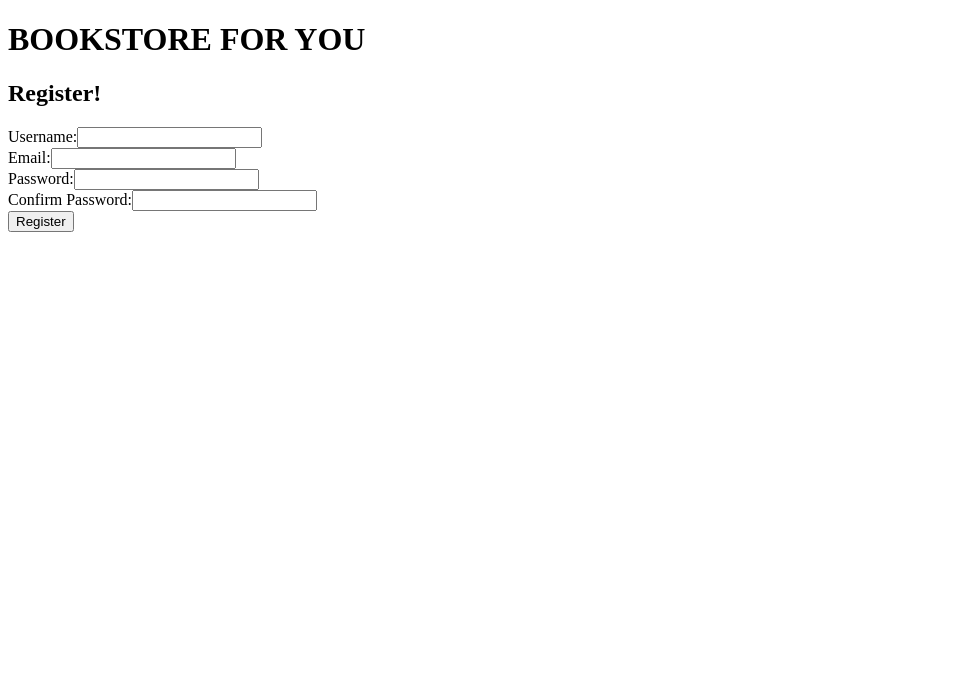
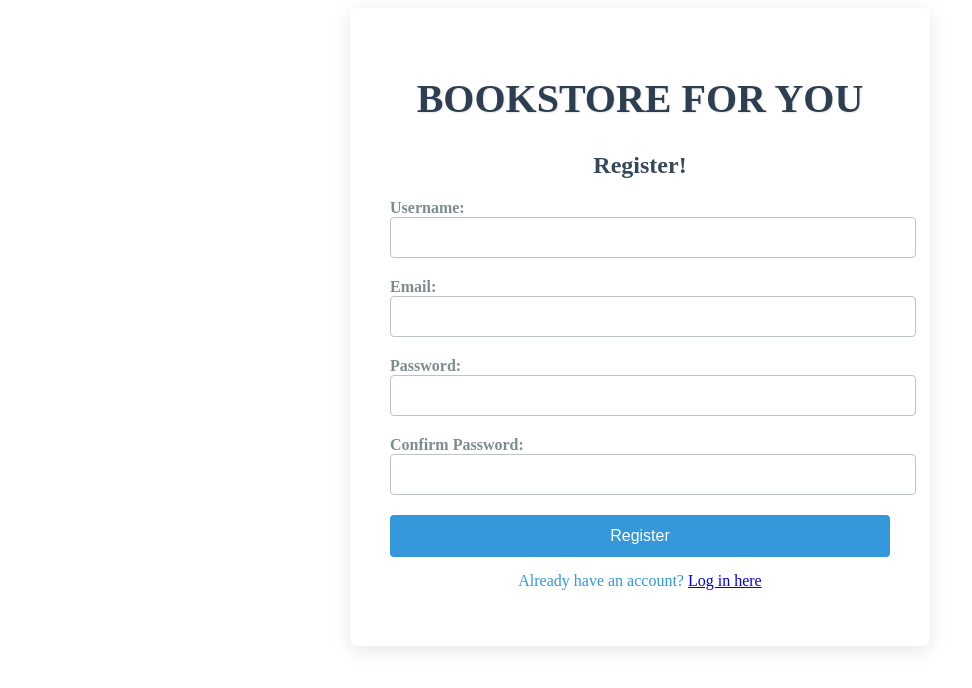
Before and after one commit to HyunmoBae/bookstore, a Next.js app: page /register in a window 1280 px wide. Shown: the top 688 px of the page, without its empty margins (0-972 px from the left). Built offline with nearby package versions, Linux system fonts and the light colour scheme.

Commit message:
register and confirm page

```diff
--- a/src/app/confirm.module.css
+++ b/src/app/confirm.module.css
@@ -1,5 +1,5 @@
 .body {
-    background-color: #cfe3e8; /* 부드러운 배경색 추가 */
+    background-color: #f4f6f9; /* 부드러운 배경색 */
     font-family: 'Arial', sans-serif; /* 기본 폰트 설정 */
 }
 
@@ -10,48 +10,28 @@
     padding: 40px;
     background-color: #ffffff; /* 흰색 배경 */
     border-radius: 8px;
-    box-shadow: 0 4px 20px rgba(0, 0, 0, 0.1); /* 더 부드러운 그림자 */
-    max-width: 500px;
-    width: 90%; /* 90% 너비 사용 */
-    margin: auto;
+    box-shadow: 0 4px 20px rgba(0, 0, 0, 0.1); /* 그림자 효과 */
+    max-width: 400px;
+    width: 90%; /* 너비 조정 */
+    margin: auto; /* 중앙 정렬 */
 }
 
 .title {
-    font-size: 2.5rem;
+    font-size: 2rem;
     color: #2c3e50; /* 짙은 색상 */
-    margin-bottom: 10px;
-    text-align: center;
-    text-shadow: 1px 1px 2px rgba(0, 0, 0, 0.1); /* 텍스트 그림자 */
-  }
-
-  .subtitle {
-    font-size: 1.5rem;
-    color: #34495e; /* 밝은 색상 */
     margin-bottom: 20px;
-  }
-
-  .error {
-    color: #e74c3c; /* 에러 메시지 색상 */
-    margin-bottom: 10px;
-  }
-
-  .form {
-    display: flex;
-    flex-direction: column;
-    width: 100%;
 }
 
 .label {
     margin-bottom: 5px;
     font-weight: bold;
-    text-align: left;
-    color: #7f8c8d; /* 부드러운 색상 */
+    color: #34495e; /* 부드러운 색상 */
 }
 
 .input {
-    padding: 12px; /* 패딩 증가 */
+    padding: 12px;
     margin-bottom: 15px;
-    border: 1px solid #bdc3c7; /* 부드러운 테두리 색상 */
+    border: 1px solid #bdc3c7; /* 테두리 색상 */
     border-radius: 4px;
     width: 100%;
     transition: border-color 0.3s; /* 테두리 색상 변화 추가 */
@@ -78,13 +58,8 @@
     transform: translateY(-2px); /* 마우스 올릴 시 약간 위로 */
 }
 
-  .link {
-    margin-top: 15px; /* 링크와 버튼 사이의 여백 */
-    text-align: center;
-    color: #3498db; /* 링크 색상 */
-    text-decoration: none; /* 기본 텍스트 장식 제거 */
+.error {
+    color: #e74c3c; /* 에러 메시지 색상 */
+    margin-bottom: 10px;
+    text-align: center; /* 중앙 정렬 */
 }
-
-  .link:hover {
-    text-decoration: underline; /* hover 시 밑줄 추가 */
-  }
--- /dev/null
+++ b/src/app/register.module.css
@@ -0,0 +1,90 @@
+.body {
+    background-color: #cfe3e8; /* 부드러운 배경색 추가 */
+    font-family: 'Arial', sans-serif; /* 기본 폰트 설정 */
+  }
+
+  .container {
+    display: flex;
+    flex-direction: column;
+    align-items: center;
+    padding: 40px;
+    background-color: #ffffff; /* 흰색 배경 */
+    border-radius: 8px;
+    box-shadow: 0 4px 20px rgba(0, 0, 0, 0.1); /* 더 부드러운 그림자 */
+    max-width: 500px;
+    width: 90%; /* 90% 너비 사용 */
+    margin: auto;
+  }
+
+  .title {
+    font-size: 2.5rem;
+    color: #2c3e50; /* 짙은 색상 */
+    margin-bottom: 10px;
+    text-align: center;
+    text-shadow: 1px 1px 2px rgba(0, 0, 0, 0.1); /* 텍스트 그림자 */
+  }
+
+  .subtitle {
+    font-size: 1.5rem;
+    color: #34495e; /* 밝은 색상 */
+    margin-bottom: 20px;
+  }
+
+  .error {
+    color: #e74c3c; /* 에러 메시지 색상 */
+    margin-bottom: 10px;
+  }
+
+  .form {
+    display: flex;
+    flex-direction: column;
+    width: 100%;
+  }
+
+  .label {
+    margin-bottom: 5px;
+    font-weight: bold;
+    text-align: left;
+    color: #7f8c8d; /* 부드러운 색상 */
+  }
+
+  .input {
+    padding: 12px; /* 패딩 증가 */
+    margin-bottom: 15px;
+    border: 1px solid #bdc3c7; /* 부드러운 테두리 색상 */
+    border-radius: 4px;
+    width: 100%;
+    transition: border-color 0.3s; /* 테두리 색상 변화 추가 */
+  }
+
+  .input:focus {
+    border-color: #3498db; /* 포커스 시 테두리 색상 변화 */
+    outline: none; /* 아웃라인 제거 */
+  }
+
+  .button {
+    padding: 12px;
+    background-color: #3498db; /* 버튼 배경 색상 */
+    border: none;
+    border-radius: 4px;
+    color: white;
+    font-size: 1rem;
+    cursor: pointer;
+    transition: background-color 0.3s ease, transform 0.3s ease; /* 전환 효과 추가 */
+  }
+
+  .button:hover {
+    background-color: #2980b9; /* hover 시 색상 변화 */
+    transform: translateY(-2px); /* 마우스 올릴 시 약간 위로 */
+  }
+
+  .link {
+    margin-top: 15px; /* 링크와 버튼 사이의 여백 */
+    text-align: center;
+    color: #3498db; /* 링크 색상 */
+    text-decoration: none; /* 기본 텍스트 장식 제거 */
+  }
+
+  .link:hover {
+    text-decoration: underline; /* hover 시 밑줄 추가 */
+  }
--- a/src/pages/register.tsx
+++ b/src/pages/register.tsx
@@ -1,7 +1,8 @@
 import Link from 'next/link';
 import React, { useState, useEffect } from 'react';
 import { CognitoUserPool, CognitoUserAttribute } from 'amazon-cognito-identity-js';
-import '../app/confirm.module.css';
+import styles from '../app/register.module.css'; // CSS 모듈 가져오기
+import { useRouter } from 'next/router';
 
 const Register: React.FC = () => {
   const [username, setUsername] = useState('');
@@ -9,15 +10,26 @@ const Register: React.FC = () => {
   const [password, setPassword] = useState('');
   const [confirmPassword, setConfirmPassword] = useState('');
   const [isClient, setIsClient] = useState(false);
+  const [errorMessage, setErrorMessage] = useState('');
+  const router = useRouter();
 
   useEffect(() => {
-    setIsClient(true); // Confirm that we are on the client
+    setIsClient(true);
   }, []);
 
-  const handleSubmit = (e: React.FormEvent) => {
+  const handleSubmit = async (e: React.FormEvent) => {
     e.preventDefault();
+    setErrorMessage(''); // 이전 에러 메시지 초기화
+
     if (password !== confirmPassword) {
-      alert("Passwords do not match");
+      setErrorMessage("Passwords do not match");
+      return;
+    }
+
+    // 이메일 형식 유효성 검사
+    const emailRegex = /^[^\s@]+@[^\s@]+\.[^\s@]+$/;
+    if (!emailRegex.test(email)) {
+      setErrorMessage("Invalid email format");
       return;
     }
 
@@ -37,48 +49,75 @@ const Register: React.FC = () => {
 
     userPool.signUp(username, password, attributeList, [], (err, result) => {
       if (err) {
-        alert(err.message || JSON.stringify(err));
+        setErrorMessage(err.message || JSON.stringify(err));
         return;
       }
-      alert('Registration successful. Please check your email for confirmation code.');
+      alert('Registration successful. Please check your email for the confirmation code.');
       if (result && isClient) {
-        window.location.href = "/confirm"; // Redirect after successful registration
+        router.push("/confirm"); // Next.js 라우팅을 사용한 리디렉션
       }
     });
   };
 
-  // Conditional rendering based on isClient
   if (!isClient) {
-    return null; // Or a loading spinner/message
+    return null; // 클라이언트에서만 렌더링
   }
 
   return (
-    <div>
-      <h1>BOOKSTORE FOR YOU</h1>
-      <h2>Register!</h2>
-      <form onSubmit={handleSubmit}>
-        <label>
+    <div className={styles.container}>
+      <h1 className={styles.title}>BOOKSTORE FOR YOU</h1>
+      <h2 className={styles.subtitle}>Register!</h2>
+      {errorMessage && <div className={styles.error}>{errorMessage}</div>} {/* 에러 메시지 표시 */}
+      <form onSubmit={handleSubmit} className={styles.form}>
+        <label htmlFor="username" className={styles.label}>
           Username:
-          <input type="text" value={username} onChange={(e) => setUsername(e.target.value)} required />
+          <input
+            id="username"
+            type="text"
+            value={username}
+            onChange={(e) => setUsername(e.target.value)}
+            required
+            className={styles.input}
+          />
         </label>
-        <br />
-        <label>
+        <label htmlFor="email" className={styles.label}>
           Email:
-          <input type="email" value={email} onChange={(e) => setEmail(e.target.value)} required />
+          <input
+            id="email"
+            type="email"
+            value={email}
+            onChange={(e) => setEmail(e.target.value)}
+            required
+            className={styles.input}
+          />
         </label>
-        <br />
-        <label>
+        <label htmlFor="password" className={styles.label}>
           Password:
-          <input type="password" value={password} onChange={(e) => setPassword(e.target.value)} required />
+          <input
+            id="password"
+            type="password"
+            value={password}
+            onChange={(e) => setPassword(e.target.value)}
+            required
+            className={styles.input}
+          />
         </label>
-        <br />
-        <label>
+        <label htmlFor="confirmPassword" className={styles.label}>
           Confirm Password:
-          <input type="password" value={confirmPassword} onChange={(e) => setConfirmPassword(e.target.value)} required />
+          <input
+            id="confirmPassword"
+            type="password"
+            value={confirmPassword}
+            onChange={(e) => setConfirmPassword(e.target.value)}
+            required
+            className={styles.input}
+          />
         </label>
-        <br />
-        <button type="submit">Register</button>
+        <button type="submit" className={styles.button}>Register</button>
       </form>
+      <p className={styles.link}>
+        Already have an account? <Link href="/login">Log in here</Link>
+      </p>
     </div>
   );
 };
```
Also changed, not shown: src/pages/confirm.tsx (line endings or trailing spaces). Lines whose indentation alone changed are shown as unchanged.
